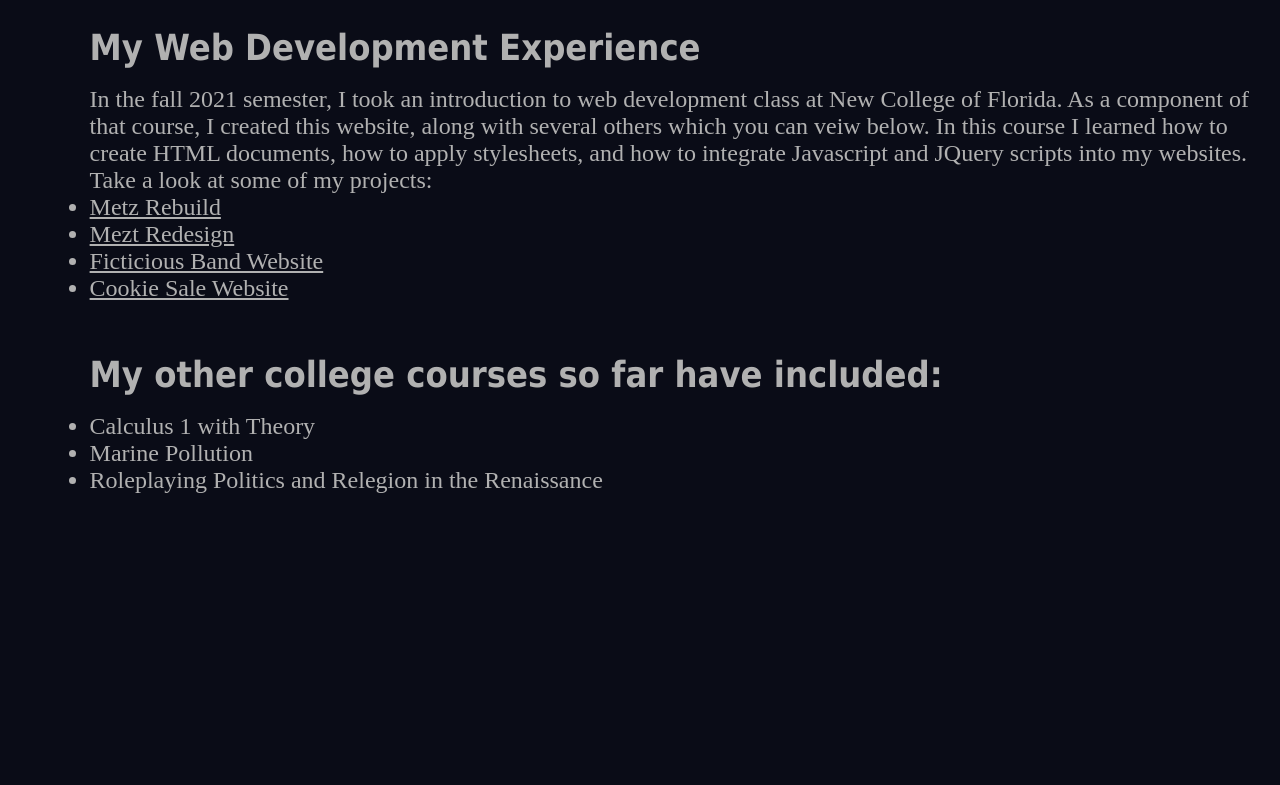
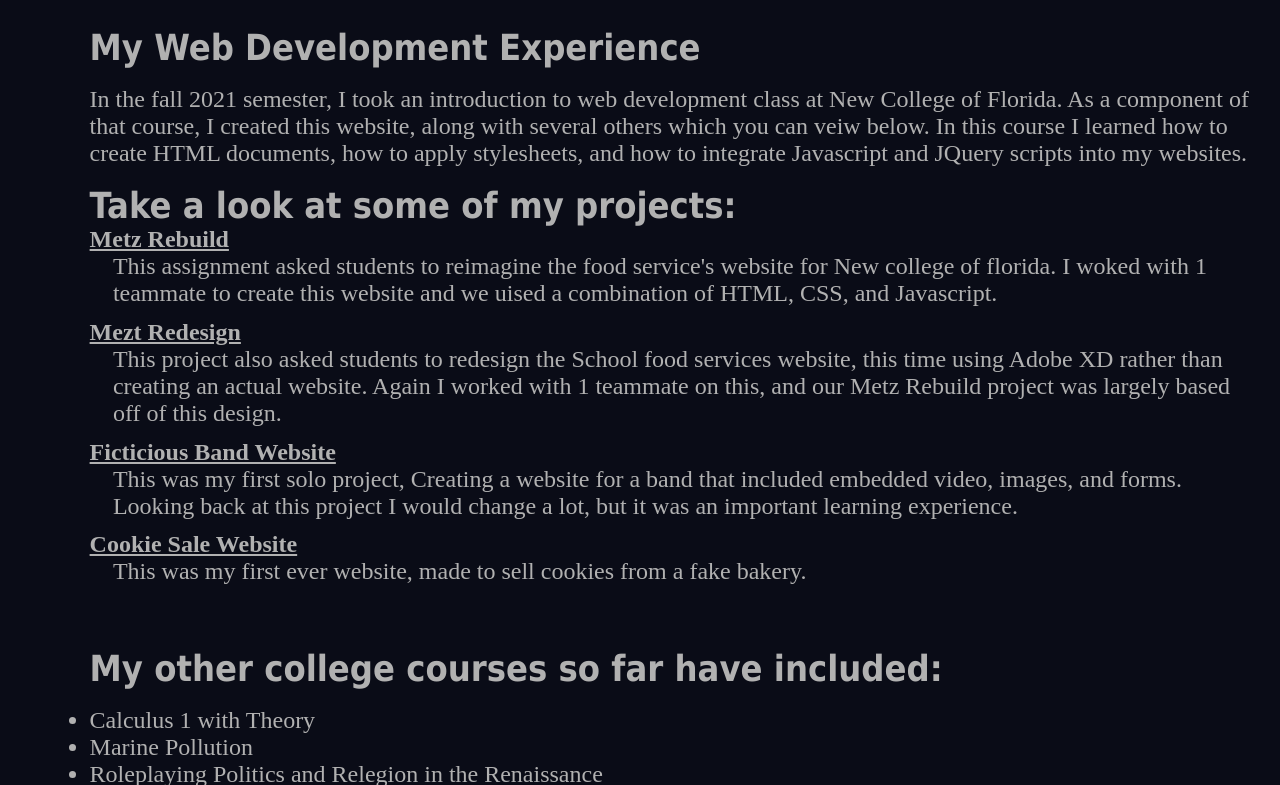
Before and after one commit to RileyWood938/Riley-Portfolio, a plain HTML site: page webdev.html in a window 1280 px wide. Shown: the part 573-1358 px from the top of the page. Before the commit the page ends 1092 px from the top, so only its background shows below. Drawn offline with Linux system fonts and the light colour scheme.

Commit message:
added descriptions and the Metz redesign
added descriptions to my projects and included a link to the PDF version of my metz redesign assignment

```diff
--- a/webdev.html
+++ b/webdev.html
@@ -41,12 +41,17 @@
 				<h5>My Web Development Experience</h5>
 				<br>
 				<p>In the fall 2021 semester, I took an introduction to web development class at New College of Florida. As a component of that course, I created this website, along with several others which you can veiw below. In this course I learned how to create HTML documents, how to apply stylesheets, and how to integrate Javascript and JQuery scripts into my websites.</p>
-				<p>Take a look at some of my projects:</p>
-				<ul><!--add list of projects worked on-->
-					<li><a href="http://samicemek.com/MetzRebuild_Programming/">Metz Rebuild</a></li>
-					<li><a href="">Mezt Redesign</a></li>
-					<li><a href="https://rileywood938.github.io/BandWebsite/">Ficticious Band Website</a></li>
-					<li><a href="" onclick="alert('Coming Soon!');">Cookie Sale Website</a></li> <!--I added this alert becasue I find my cookie website unacceptable when compared to my current work so I don't want it associated with my proffesional identity outside of as a learning experience, however the assignment requires all projects to be listed-->
+				<br>
+				<h5>Take a look at some of my projects:</h5>
+				<dl><!--add list of projects worked on-->
+					<dt><a href="http://samicemek.com/MetzRebuild_Programming/">Metz Rebuild</a></dt>
+						<dd>This assignment asked students to reimagine the food service's website for New college of florida. I woked with 1 teammate to create this website and we uised a combination of HTML, CSS, and Javascript.</dd>
+					<dt><a href="https://drive.google.com/file/d/19E2huDGXOXWZ8aYT8dMKhta7CBK2RUFa/view?usp=sharing">Mezt Redesign</a></dt>
+						<dd>This project also asked students to redesign the School food services website, this time using Adobe XD rather than creating an actual website. Again I worked with 1 teammate on this, and our Metz Rebuild project was largely based off of this design.</dd>
+					<dt><a href="https://rileywood938.github.io/BandWebsite/">Ficticious Band Website</a></dt>
+						<dd>This was my first solo project, Creating a website for a band that included embedded video, images, and forms. Looking back at this project I would change a lot, but it was an important learning experience.</dd>
+					<dt><a href="" onclick="alert('Coming Soon!');">Cookie Sale Website</a></dt> <!--I added this alert becasue I find my cookie website unacceptable when compared to my current work. I don't want it associated with my proffesional identity outside of as a learning experience, however the assignment requires all projects to be listed-->
+						<dd>This was my first ever website, made to sell cookies from a fake bakery.</dd>
 				</ul>
 			</div>
 			<div style="min-height:4vw;"></div>
```
